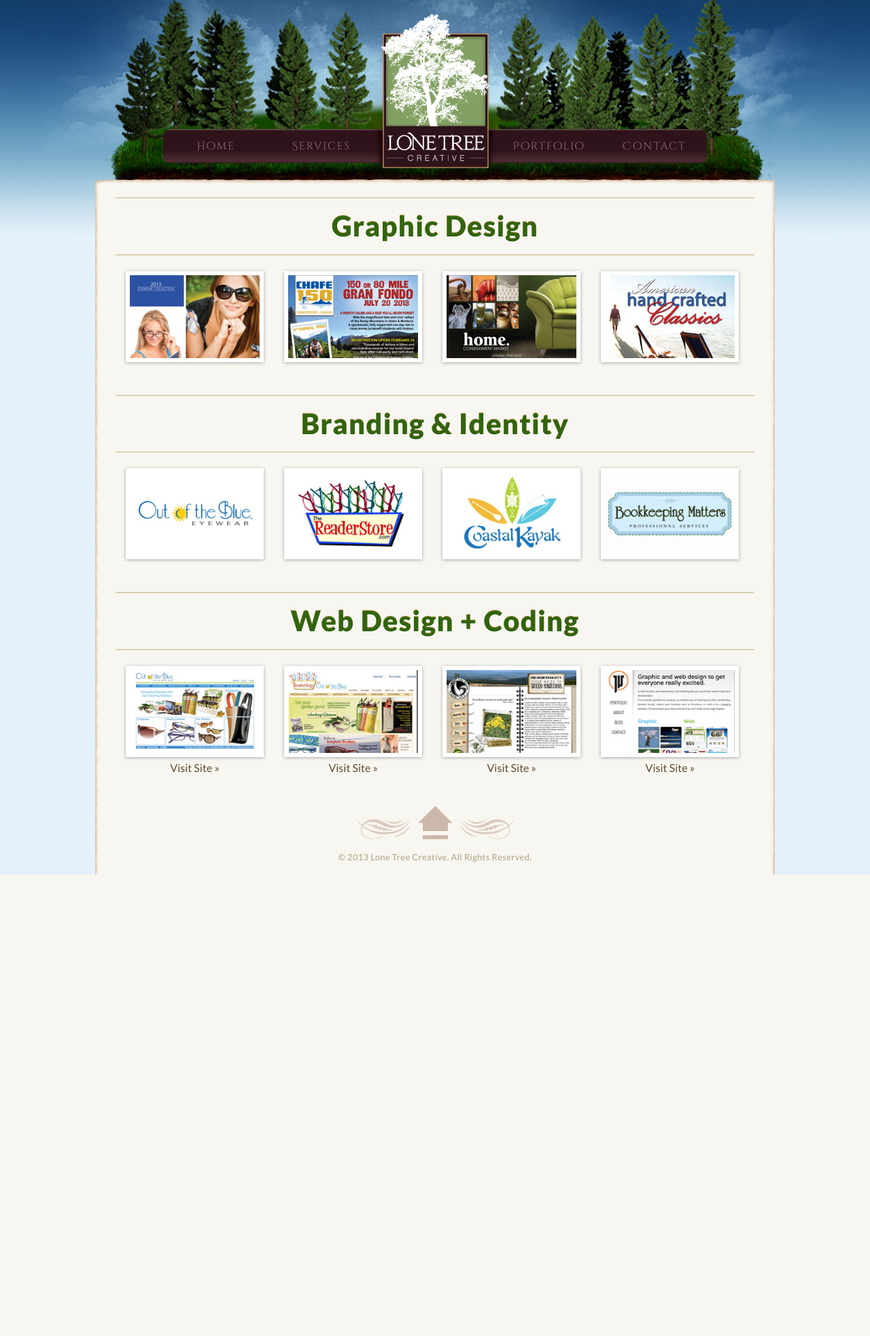
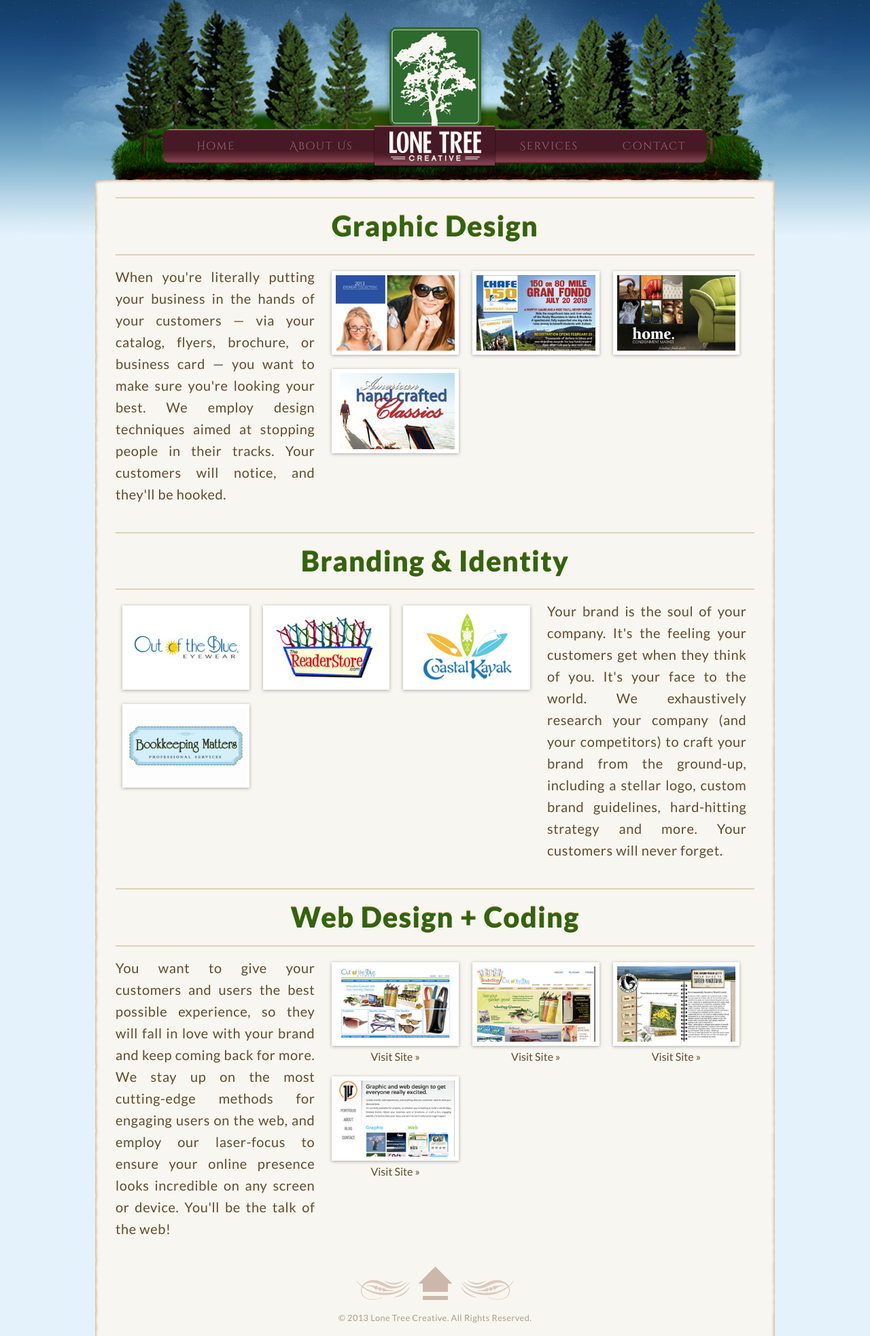
Before and after one commit to JustinWestphal/Lone-Tree-Creative-Homepage, a PHP site: page /portfolio.php in a window 1280 px wide. Shown: the whole page at 68% size. Before the commit the page ends 1287 px from the top, so only its background shows below. Run offline with PHP 8.4, Linux system fonts and the light colour scheme.

Commit message:
New logo + nav, optimized funnel
Brightened the nav images, changed out the logo.

```diff
--- a/css/style.css
+++ b/css/style.css
@@ -96,7 +96,7 @@ header{
 		height: 270px;
 		margin: 0 auto;
 		position: relative;
-		background: url(../images/nav/new-header-bg.png) no-repeat bottom;
+		background: url(../images/nav/new-header-bg-bright.png) no-repeat bottom;
 }
 
 		.logo{
@@ -113,7 +113,7 @@ header{
 	nav{
 		width: 80%;
 		height: 50px;
-		background: url(../images/nav/nav-bg.gif) repeat-x;
+		background: url(../images/nav/nav-bg-bright.gif) repeat-x;
 		position: relative;
 		top: 190px;
 		margin: 0 auto;
@@ -467,7 +467,7 @@ p{
 /* Portfolio list style */
 
 ul.pieces{
-	width: 100%;
+	float: left;
 }
 
 .pieces li{
@@ -476,8 +476,8 @@ ul.pieces{
 	height: inherit;
 	margin-left: 1.5957447%;	/* 30px / 1.0638298% */
 	margin-right: 1.5957447%;	/* 30px / 1.0638298% */
-	margin-bottom: 20px;
-	width: 21.606383%;
+	margin-bottom: 5px;
+	width: 30.1418439%;	/* Old: 21.606383 */
 	}
 
 .pieces img{
@@ -492,7 +492,7 @@ ul.pieces{
 	-ms-transition: all 200ms ease-in-out;
 	-o-transition: all 200ms ease-in-out;
 	transition: all 200ms ease-in-out;
-}
+	}
 
 	.pieces img:hover{
         -webkit-backface-visibility: hidden;
@@ -563,3 +563,15 @@ section:last-of-type{
 .clear { clear: both; }
 
 hr	{ border: #e0d7be 1px solid; margin: 20px auto;}
+
+.notification{
+	background-color: #b84d09;
+	height: 50px;
+	position: absolute;
+}
+
+	.notification p{
+		color: #fff;
+		line-height: 50px;
+		text-align: center;
+	}
--- a/header.php
+++ b/header.php
@@ -51,9 +51,9 @@
 			<nav>
 				<ul>
 					<li class="left"><a href="index.php">Home</a></li>
-					<li class="left"><a href="services.php">Services</a></li>
+					<li class="left"><a href="about.php">About Us</a></li>
 					<li class="right"><a href="contact.php">Contact</a></li>
-					<li class="right"><a href="portfolio.php">Portfolio</a></li>
+					<li class="right"><a href="portfolio.php">Services</a></li>
 				</ul>
 			</nav>
 				<a href="index.php"><img src="images/nav/logo.png" alt="logo" width="195" height="228" class="logo" /></a>
--- a/index.php
+++ b/index.php
@@ -9,16 +9,16 @@ $keywords="web design, web, designer, site design, graphic design, graphic, grap
 
 			<div class="third first">
 				<h2><span>Graphic</span></h2>
-				<a href="services.php#graphic-design"><img class="zoom" src="images/index/print-hero-image.png" alt="Print Design" /></a>
+				<a href="portfolio.php#graphic-design"><img class="zoom" src="images/index/print-hero-image.png" alt="Print Design" /></a>
 			</div>
 
 			<div class="third">
 				<h2><span>Identity</span></h2>
-				<a href="services.php#identity"><img class="zoom" src="images/index/identity-hero-image.png" alt="Identity Design" /></a>
+				<a href="portfolio.php#identity"><img class="zoom" src="images/index/identity-hero-image.png" alt="Identity Design" /></a>
 			</div>
 
 			<div class="third last">
 				<h2><span>Web</span></h2>
-				<a href="services.php#web-design"><img class="zoom" src="images/index/web-hero-image.png" alt="Web Design" /></a>
+				<a href="portfolio.php#web-design"><img class="zoom" src="images/index/web-hero-image.png" alt="Web Design" /></a>
 			</div>
 <?php include('footer.php');?>
--- a/portfolio.php
+++ b/portfolio.php
@@ -6,7 +6,9 @@ $keywords="web design, web, designer, site design, graphic design, graphic, grap
 
 			<section class="full" id="graphic-design">
 				<h1>Graphic Design</h1>
-				<ul class="pieces">
+				<p class="third first">When you're literally putting your business in the hands of your customers &#8212; via your catalog, flyers, brochure, or business card &#8212; you want to make sure you're looking your best. We employ design techniques aimed at stopping people in their tracks. Your customers will notice, and they'll be hooked.</p>
+
+				<ul class="pieces two-thirds last">
 					<li>
 						<a class="fancybox" rel="graphic" href="images/portfolio/graphic/otb-catalog.jpg" title="OTB Catalog Cover">
 							<img src="images/portfolio/graphic/otb-catalog-thumb.jpg" alt="OTB Catalog Cover" />
@@ -38,7 +40,7 @@ $keywords="web design, web, designer, site design, graphic design, graphic, grap
 
 			<section class="full" id="identity">
 				<h1>Branding & Identity</h1>
-				<ul class="pieces">
+				<ul class="pieces two-thirds first">
 					<li>
 						<a class="fancybox" rel="identity" href="images/portfolio/identity/otb.jpg" title="Out of the Blue Eyewear Logo">
 							<img src="images/portfolio/identity/otb-thumb.jpg" alt="Out of the Blue Eyewear Logo" />
@@ -60,6 +62,8 @@ $keywords="web design, web, designer, site design, graphic design, graphic, grap
 						</a>
 					</li>
 				</ul>
+				<p class="third last">Your brand is the soul of your company. It's the feeling your customers get when they think of you. It's your face to the world. We exhaustively research your company (and your competitors) to craft your brand from the ground-up, including a stellar logo, custom brand guidelines, hard-hitting strategy and more. Your customers will never forget.</p>
+
 					<div class="clear"></div>
 				<a href="contact.php">
 					<div class="call-to-action">
@@ -70,7 +74,9 @@ $keywords="web design, web, designer, site design, graphic design, graphic, grap
 
 			<section class="full" id="web-design">
 				<h1>Web Design + Coding</h1>
-				<ul class="pieces">
+				<p class="third first">You want to give your customers and users the best possible experience, so they will fall in love with your brand and keep coming back for more. We stay up on the most cutting-edge methods for engaging users on the web, and employ our laser-focus to ensure your online presence looks incredible on any screen or device. You'll be the talk of the web!</p>
+
+				<ul class="pieces two-thirds last">
 					<li>
 						<a class="fancybox" rel="web" href="images/portfolio/web/otb-site.jpg" title="Out of the Blue Eyewear Site">
 							<img src="images/portfolio/web/otb-site-thumb.jpg" alt="Out of the Blue Eyewear Site" />
```
Also changed, not shown: about.php (added, +31 -0 lines), images/nav/logo.png, images/nav/nav-bg-bright.gif (added), images/nav/new-header-bg-bright.png (added), images/nav/new-header-bg.png, images/nav/old_logo.png (added).
